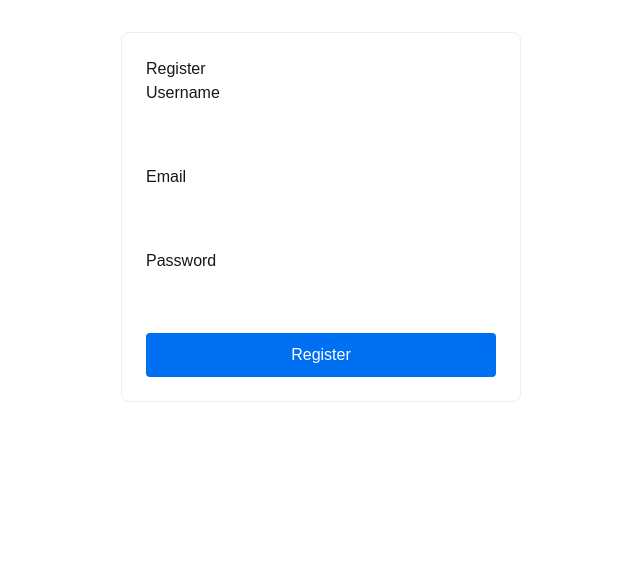
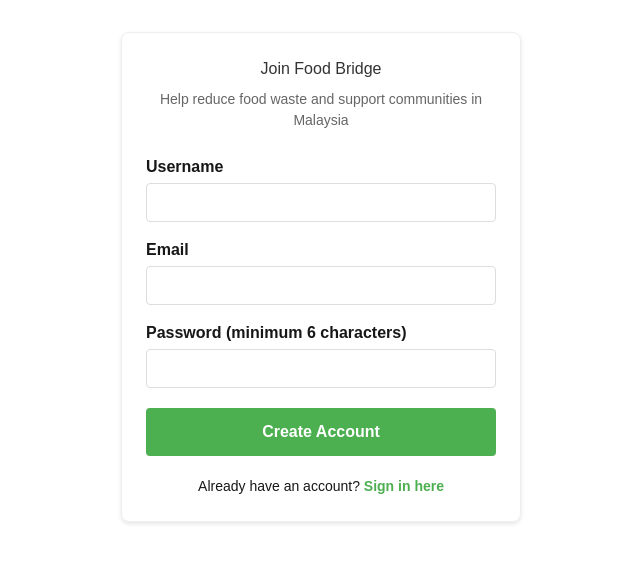
Before and after one commit to Cedctf/foodbridge, a Next.js app: page /register in a window 1280 px wide. Shown: the top 562 px of the page, without its empty margins (319-959 px from the left). Built offline with nearby package versions, Linux system fonts and the light colour scheme.

Commit message:
implemented register account backend with frontend page

```diff
--- a/pages/register.js
+++ b/pages/register.js
@@ -1,4 +1,5 @@
 import { useState } from 'react';
+import { useRouter } from 'next/router';
 
 export default function Register() {
   const [form, setForm] = useState({
@@ -6,26 +7,74 @@ export default function Register() {
     email: '',
     password: '',
   });
+  const [loading, setLoading] = useState(false);
+  const [error, setError] = useState('');
+  const [success, setSuccess] = useState('');
+  const router = useRouter();
 
   const handleChange = (e) => {
     setForm({
       ...form,
       [e.target.name]: e.target.value,
     });
+    // Clear errors when user starts typing
+    if (error) setError('');
   };
 
-  const handleSubmit = (e) => {
+  const handleSubmit = async (e) => {
     e.preventDefault();
-    console.log('Form Data:', form);
-    // Here you would typically send the data to your backend
+    setLoading(true);
+    setError('');
+    setSuccess('');
+
+    try {
+      const response = await fetch('/api/register', {
+        method: 'POST',
+        headers: {
+          'Content-Type': 'application/json',
+        },
+        body: JSON.stringify(form),
+      });
+
+      const data = await response.json();
+
+      if (response.ok) {
+        setSuccess('Registration successful! Welcome to Food Bridge!');
+        // Reset form
+        setForm({ username: '', email: '', password: '' });
+        // Redirect after 2 seconds
+        setTimeout(() => {
+          router.push('/login'); // You can change this to wherever you want to redirect
+        }, 2000);
+      } else {
+        setError(data.error || 'Registration failed');
+      }
+    } catch (err) {
+      setError('Network error. Please check your connection and try again.');
+    } finally {
+      setLoading(false);
+    }
   };
 
   return (
-    <div style={{ maxWidth: 400, margin: '2rem auto', padding: 24, border: '1px solid #eee', borderRadius: 8 }}>
-      <h2>Register</h2>
+    <div style={{
+      maxWidth: 400,
+      margin: '2rem auto',
+      padding: 24,
+      border: '1px solid #eee',
+      borderRadius: 8,
+      boxShadow: '0 2px 4px rgba(0,0,0,0.1)'
+    }}>
+      <h2 style={{ textAlign: 'center', color: '#333', marginBottom: 8 }}>Join Food Bridge</h2>
+      <p style={{ textAlign: 'center', color: '#666', marginBottom: 24, fontSize: 14 }}>
+        Help reduce food waste and support communities in Malaysia
+      </p>
+
       <form onSubmit={handleSubmit}>
         <div style={{ marginBottom: 16 }}>
-          <label htmlFor="username">Username</label><br />
+          <label htmlFor="username" style={{ display: 'block', marginBottom: 4, fontWeight: 'bold' }}>
+            Username
+          </label>
           <input
             type="text"
             id="username"
@@ -33,11 +82,21 @@ export default function Register() {
             value={form.username}
             onChange={handleChange}
             required
-            style={{ width: '100%', padding: 8, marginTop: 4 }}
+            disabled={loading}
+            style={{
+              width: '100%',
+              padding: 8,
+              border: '1px solid #ddd',
+              borderRadius: 4,
+              fontSize: 14
+            }}
           />
         </div>
+
         <div style={{ marginBottom: 16 }}>
-          <label htmlFor="email">Email</label><br />
+          <label htmlFor="email" style={{ display: 'block', marginBottom: 4, fontWeight: 'bold' }}>
+            Email
+          </label>
           <input
             type="email"
             id="email"
@@ -45,11 +104,21 @@ export default function Register() {
             value={form.email}
             onChange={handleChange}
             required
-            style={{ width: '100%', padding: 8, marginTop: 4 }}
+            disabled={loading}
+            style={{
+              width: '100%',
+              padding: 8,
+              border: '1px solid #ddd',
+              borderRadius: 4,
+              fontSize: 14
+            }}
           />
         </div>
-        <div style={{ marginBottom: 16 }}>
-          <label htmlFor="password">Password</label><br />
+
+        <div style={{ marginBottom: 20 }}>
+          <label htmlFor="password" style={{ display: 'block', marginBottom: 4, fontWeight: 'bold' }}>
+            Password (minimum 6 characters)
+          </label>
           <input
             type="password"
             id="password"
@@ -57,13 +126,72 @@ export default function Register() {
             value={form.password}
             onChange={handleChange}
             required
-            style={{ width: '100%', padding: 8, marginTop: 4 }}
+            minLength={6}
+            disabled={loading}
+            style={{
+              width: '100%',
+              padding: 8,
+              border: '1px solid #ddd',
+              borderRadius: 4,
+              fontSize: 14
+            }}
           />
         </div>
-        <button type="submit" style={{ width: '100%', padding: 10, background: '#0070f3', color: '#fff', border: 'none', borderRadius: 4 }}>
-          Register
+
+        {error && (
+          <div style={{
+            color: '#d32f2f',
+            backgroundColor: '#ffebee',
+            padding: 10,
+            borderRadius: 4,
+            marginBottom: 16,
+            fontSize: 14,
+            border: '1px solid #ffcdd2'
+          }}>
+            {error}
+          </div>
+        )}
+
+        {success && (
+          <div style={{
+            color: '#2e7d32',
+            backgroundColor: '#e8f5e8',
+            padding: 10,
+            borderRadius: 4,
+            marginBottom: 16,
+            fontSize: 14,
+            border: '1px solid #c8e6c9'
+          }}>
+            {success}
+          </div>
+        )}
+
+        <button
+          type="submit"
+          disabled={loading}
+          style={{
+            width: '100%',
+            padding: 12,
+            backgroundColor: loading ? '#ccc' : '#4caf50',
+            color: '#fff',
+            border: 'none',
+            borderRadius: 4,
+            fontSize: 16,
+            fontWeight: 'bold',
+            cursor: loading ? 'not-allowed' : 'pointer',
+            transition: 'background-color 0.3s'
+          }}
+        >
+          {loading ? 'Creating Account...' : 'Create Account'}
         </button>
       </form>
+
+      <p style={{ textAlign: 'center', marginTop: 20, fontSize: 14 }}>
+        Already have an account?{' '}
+        <a href="/login" style={{ color: '#4caf50', textDecoration: 'none', fontWeight: 'bold' }}>
+          Sign in here
+        </a>
+      </p>
     </div>
   );
 }
```
